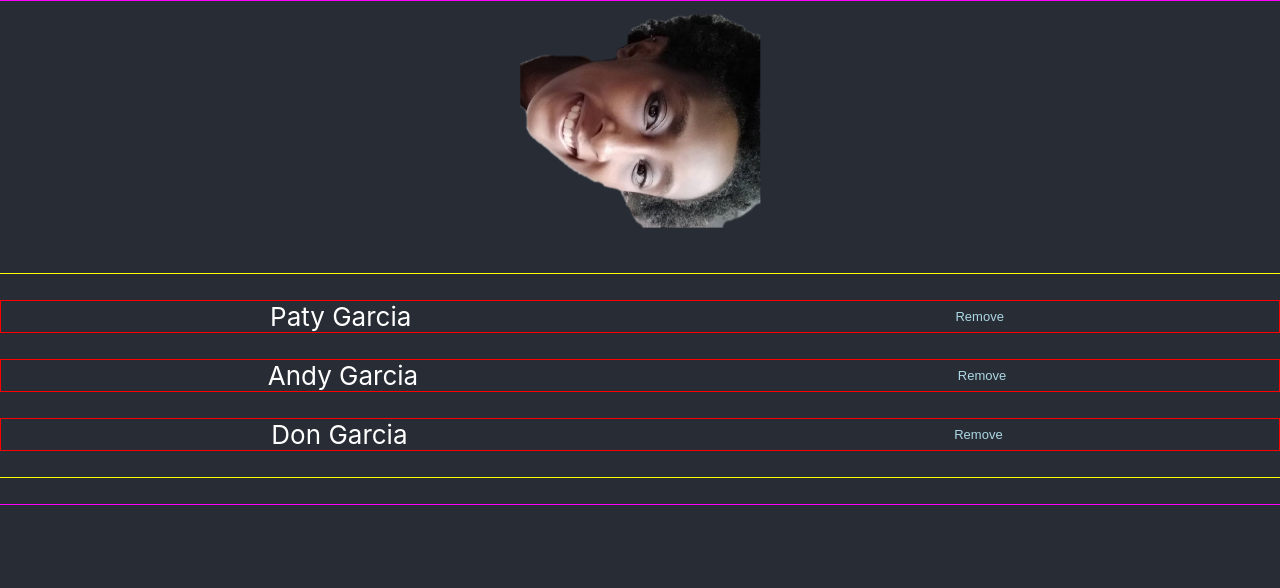
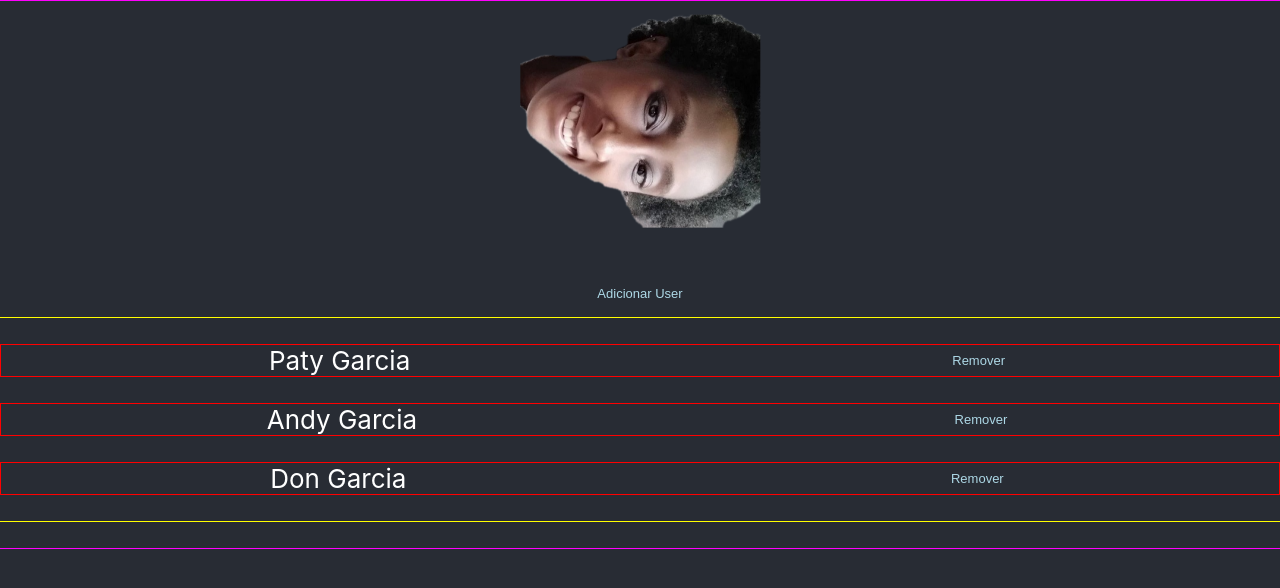
Before and after one commit to brunoterragno/the-queen-project, a React (Create React App) app: page / in a window 1280 px wide. Shown: the top 588 px of the page. Built offline with nearby package versions, Linux system fonts and the light colour scheme.

Commit message:
Adicionado novo Componente chamado botão e colocado esse botao dentro do componente usuario

```diff
--- /dev/null
+++ b/src/components/Button.js
@@ -0,0 +1,19 @@
+import React from "react";
+
+class Button extends React.Component {
+    constructor(props){
+        super (props);
+        console.log(props);
+
+    }
+    render(){
+        return(
+            <button className="App-list-item-button" onClick={this.props.onClick}>
+                {this.props.text}
+
+            </button>
+        );
+    }
+
+}
+export default Button;
--- a/src/components/Users.js
+++ b/src/components/Users.js
@@ -1,9 +1,9 @@
 import React from "react";
+import AppButton from "./Button.js";
 
 class Users extends React.Component {
   constructor(props) {
     super(props);
-    console.log(props);
     this.state = {
       users: [
         { name: "Paty", surname: "Garcia" },
@@ -15,25 +15,34 @@ class Users extends React.Component {
   getName(user) {
     return `${user.name} ${user.surname}`;
   }
+
   removeUser(removedUser) {
     this.setState({
       ...this.state,
       users: this.state.users.filter(user => user !== removedUser)
     });
   }
+  adicionarUser(nameNew){
+    this.setState({
+      ...this.state,
+      users: [...this.state.users,
+        {name: nameNew, surname: "Garcia"}
+      ]
+    })
+  }
+  handleChange(event) {
+    this.setState({value: event.target.value});
+  }
+
   render() {
     return (
       <p>
-        <div className="App-list">
+       <AppButton text="Adicionar User" onClick={()=>this.adicionarUser("Deusa")}/>
+       <div className="App-list">
           {this.state.users.map(user => (
             <p className="App-list-item">
               {this.getName(user)}
-              <button
-                className="App-list-item-button"
-                onClick={() => this.removeUser(user)}
-              >
-                Remove
-              </button>
+            <AppButton text="Remover" onClick={()=>this.removeUser(user)}/>
             </p>
           ))}
         </div>
```
